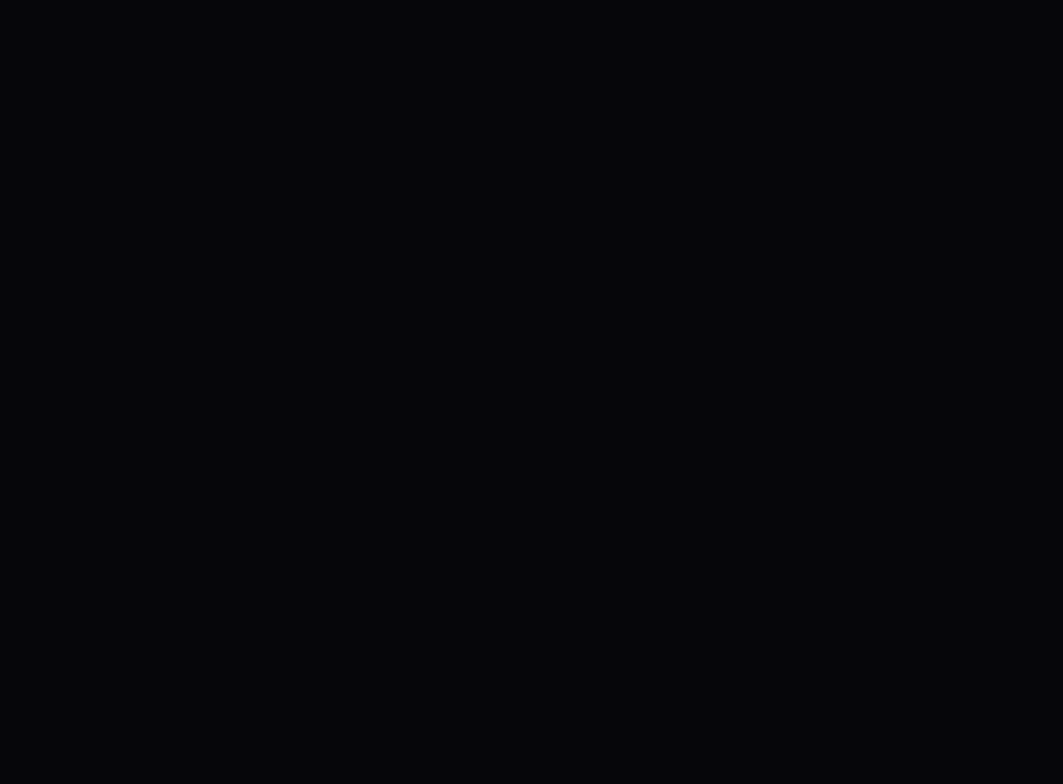
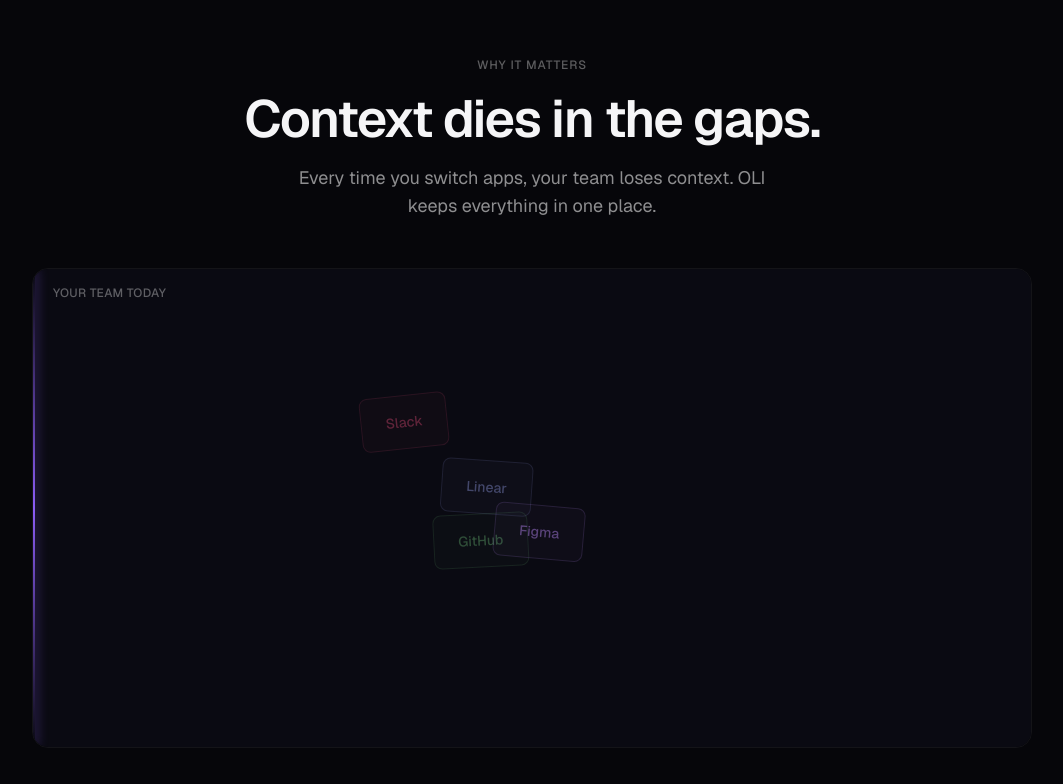
Before and after one commit to PascalOrdano18/OLI-landing, a Next.js app: page / in a window 1280 px wide. Shown: the part 2683-3467 px from the top of the page, without its empty margins (108-1171 px from the left). Before the commit the page ends 2685 px from the top, so only its background shows below. Built offline with nearby package versions, Linux system fonts and the light colour scheme.

Commit message:
feat: add scroll-driven before/after comparison section

```diff
--- /dev/null
+++ b/app/components/BeforeAfter.tsx
@@ -0,0 +1,146 @@
+"use client";
+
+import { useRef } from "react";
+import { motion, useScroll, useTransform } from "framer-motion";
+
+const chaosApps = [
+  { name: "Slack", rotate: -6, x: -20, y: -15, color: "#E01E5A" },
+  { name: "Linear", rotate: 4, x: 30, y: 10, color: "#5E6AD2" },
+  { name: "GitHub", rotate: -3, x: -10, y: 25, color: "#238636" },
+  { name: "Figma", rotate: 5, x: 20, y: -25, color: "#A259FF" },
+];
+
+export default function BeforeAfter() {
+  const sectionRef = useRef<HTMLDivElement>(null);
+  const { scrollYProgress } = useScroll({
+    target: sectionRef,
+    offset: ["start end", "end start"],
+  });
+
+  const wipeProgress = useTransform(scrollYProgress, [0.3, 0.6], [0, 100]);
+  const beforeDim = useTransform(scrollYProgress, [0.5, 0.65], [1, 0.4]);
+  const afterBrightness = useTransform(scrollYProgress, [0.5, 0.65], [0.8, 1]);
+
+  // Pre-compute motion values for style props (no hooks in JSX)
+  const clipPath = useTransform(wipeProgress, (v) => `inset(0 ${100 - v}% 0 0)`);
+  const brightnessFilter = useTransform(afterBrightness, (v) => `brightness(${v})`);
+  const wipeLeft = useTransform(wipeProgress, (v) => `${v}%`);
+
+  return (
+    <section ref={sectionRef} className="relative min-h-[180vh]">
+      <div className="sticky top-0 h-screen flex flex-col items-center justify-center px-6">
+        <motion.span
+          className="section-label"
+          initial={{ opacity: 0 }}
+          whileInView={{ opacity: 1 }}
+          viewport={{ once: true }}
+          transition={{ duration: 0.6 }}
+        >
+          WHY IT MATTERS
+        </motion.span>
+
+        <motion.h2
+          className="mt-4 text-4xl sm:text-5xl md:text-[52px] font-semibold tracking-[-0.03em] leading-[1.1] text-center"
+          initial={{ opacity: 0, y: 30 }}
+          whileInView={{ opacity: 1, y: 0 }}
+          viewport={{ once: true }}
+          transition={{ duration: 0.6, delay: 0.1 }}
+        >
+          Context dies in the gaps.
+        </motion.h2>
+
+        <motion.p
+          className="mt-4 text-lg text-center max-w-lg"
+          style={{ color: "var(--text-secondary)" }}
+          initial={{ opacity: 0, y: 20 }}
+          whileInView={{ opacity: 1, y: 0 }}
+          viewport={{ once: true }}
+          transition={{ duration: 0.6, delay: 0.2 }}
+        >
+          Every time you switch apps, your team loses context. OLI keeps
+          everything in one place.
+        </motion.p>
+
+        {/* Split comparison */}
+        <div
+          className="mt-12 w-full max-w-[1000px] relative h-[400px] sm:h-[480px] rounded-2xl overflow-hidden border"
+          style={{ borderColor: "var(--border)" }}
+        >
+          {/* Before side */}
+          <motion.div
+            className="absolute inset-0 flex flex-col items-center justify-center"
+            style={{
+              background: "var(--surface)",
+              opacity: beforeDim,
+            }}
+          >
+            <span
+              className="absolute top-4 left-5 text-xs font-medium tracking-wide uppercase"
+              style={{ color: "var(--text-muted)" }}
+            >
+              Your team today
+            </span>
+            <div className="relative w-[320px] h-[240px]">
+              {chaosApps.map((app, i) => (
+                <div
+                  key={app.name}
+                  className="absolute rounded-lg border px-6 py-4 text-sm font-medium"
+                  style={{
+                    transform: `rotate(${app.rotate}deg) translate(${app.x}px, ${app.y}px)`,
+                    top: `${20 + i * 40}px`,
+                    left: `${10 + i * 30}px`,
+                    borderColor: `${app.color}33`,
+                    background: `${app.color}0a`,
+                    color: `${app.color}99`,
+                    filter: "grayscale(0.5)",
+                  }}
+                >
+                  {app.name}
+                </div>
+              ))}
+            </div>
+          </motion.div>
+
+          {/* After side - clips from left */}
+          <motion.div
+            className="absolute inset-0 flex flex-col items-center justify-center"
+            style={{
+              background: "var(--surface-elevated)",
+              clipPath,
+              filter: brightnessFilter,
+            }}
+          >
+            <span
+              className="absolute top-4 left-5 text-xs font-medium tracking-wide uppercase"
+              style={{ color: "var(--text-muted)" }}
+            >
+              Your team on OLI
+            </span>
+            <div
+              className="rounded-xl border w-[320px] h-[200px] flex items-center justify-center"
+              style={{
+                borderColor: "var(--border-hover)",
+                background: "var(--surface)",
+              }}
+            >
+              <span className="text-sm" style={{ color: "var(--text-muted)" }}>
+                Product Screenshot — Unified OLI View
+              </span>
+            </div>
+          </motion.div>
+
+          {/* Wipe line glow */}
+          <motion.div
+            className="absolute top-0 bottom-0 w-[2px] z-10"
+            style={{
+              left: wipeLeft,
+              background:
+                "linear-gradient(180deg, transparent, var(--accent-glow), transparent)",
+              boxShadow: "0 0 12px var(--accent-glow)",
+            }}
+          />
+        </div>
+      </div>
+    </section>
+  );
+}
--- a/app/page.tsx
+++ b/app/page.tsx
@@ -2,6 +2,7 @@
 import Navbar from "./components/Navbar";
 import Hero from "./components/Hero";
 import ToolGraveyard from "./components/ToolGraveyard";
+import BeforeAfter from "./components/BeforeAfter";
 
 export default function Home() {
   return (
@@ -11,6 +12,7 @@
       <main>
         <Hero />
         <ToolGraveyard />
+        <BeforeAfter />
       </main>
     </>
   );
```
